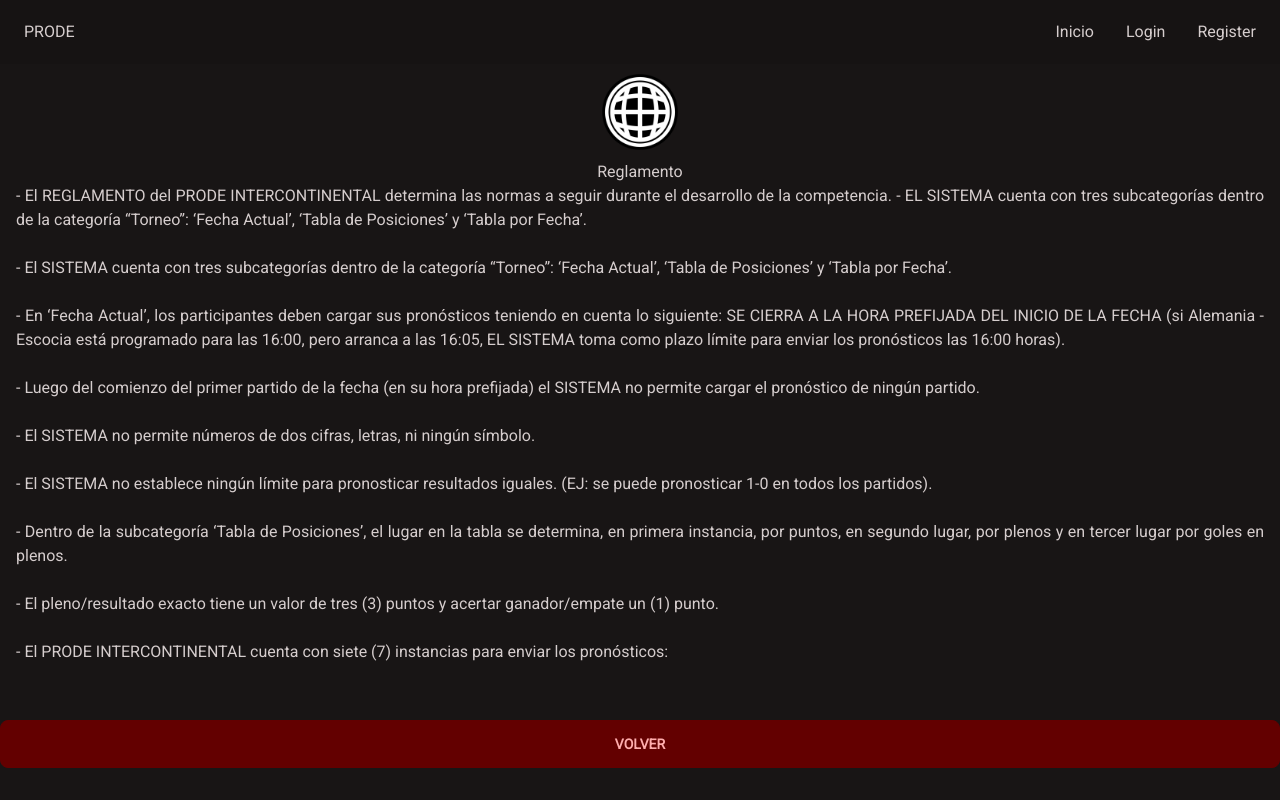
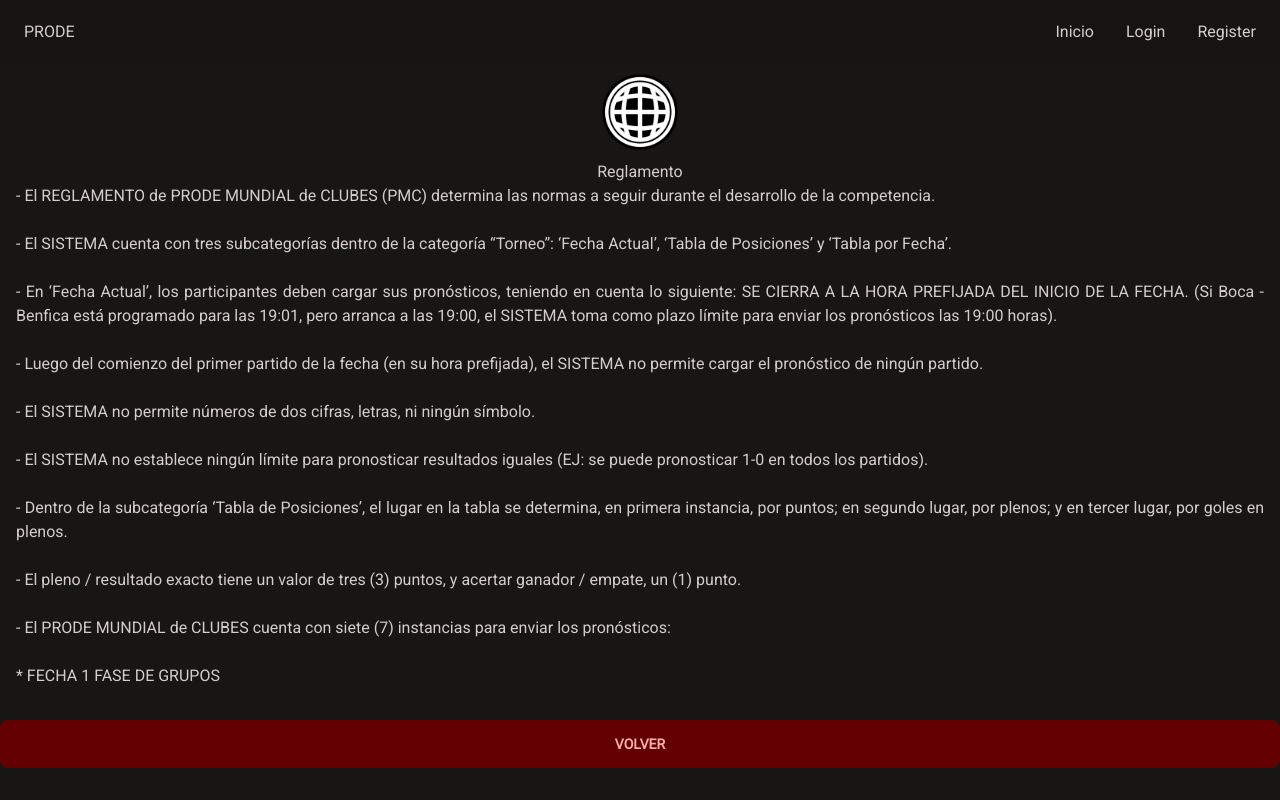
Before and after one commit to jnrdrgz/prode_webapp, a React (Create React App) app: page /rules in a window 1280 px wide. Built offline with nearby package versions, Linux system fonts and the light colour scheme.

Commit message:
update rules

```diff
--- a/src/pages/Rules.js
+++ b/src/pages/Rules.js
@@ -25,48 +25,47 @@ export const Rules = (props) => {
   	   		<h2 className="text-center">
   	   			Reglamento
   	   		</h2>
-  	   		<h2 className="px-4 text-center text-justify">
-  	   			- El REGLAMENTO del PRODE INTERCONTINENTAL determina las normas a seguir durante el desarrollo de la competencia.
+<h2 className="px-4 text-center text-justify">
+	- El REGLAMENTO de PRODE MUNDIAL de CLUBES (PMC) determina las normas a seguir durante el desarrollo de la competencia.
+	<br/><br/>
 
-- EL SISTEMA cuenta con tres subcategorías dentro de la categoría “Torneo”: ‘Fecha Actual’, ‘Tabla de Posiciones’ y ‘Tabla por Fecha’.<br/><br/>
+	- El SISTEMA cuenta con tres subcategorías dentro de la categoría “Torneo”: ‘Fecha Actual’, ‘Tabla de Posiciones’ y ‘Tabla por Fecha’.
+	<br/><br/>
 
+	- En ‘Fecha Actual’, los participantes deben cargar sus pronósticos, teniendo en cuenta lo siguiente: SE CIERRA A LA HORA PREFIJADA DEL INICIO DE LA FECHA. (Si Boca - Benfica está programado para las 19:01, pero arranca a las 19:00, el SISTEMA toma como plazo límite para enviar los pronósticos las 19:00 horas).
+	<br/><br/>
 
-- El SISTEMA cuenta con tres subcategorías dentro de la categoría “Torneo”: ‘Fecha Actual’, ‘Tabla de Posiciones’ y ‘Tabla por Fecha’.<br/><br/>
+	- Luego del comienzo del primer partido de la fecha (en su hora prefijada), el SISTEMA no permite cargar el pronóstico de ningún partido.
+	<br/><br/>
 
+	- El SISTEMA no permite números de dos cifras, letras, ni ningún símbolo.
+	<br/><br/>
 
-- En ‘Fecha Actual’, los participantes deben cargar sus pronósticos teniendo en cuenta lo siguiente: SE CIERRA A LA HORA PREFIJADA DEL INICIO DE LA FECHA (si Alemania - Escocia está programado para las 16:00, pero arranca a las 16:05, EL SISTEMA toma como plazo límite para enviar los pronósticos las 16:00 horas).
-<br/><br/>
+	- El SISTEMA no establece ningún límite para pronosticar resultados iguales (EJ: se puede pronosticar 1-0 en todos los partidos).
+	<br/><br/>
 
+	- Dentro de la subcategoría ‘Tabla de Posiciones’, el lugar en la tabla se determina, en primera instancia, por puntos; en segundo lugar, por plenos; y en tercer lugar, por goles en plenos.
+	<br/><br/>
 
-- Luego del comienzo del primer partido de la fecha (en su hora prefijada) el SISTEMA no permite cargar el pronóstico de ningún partido.<br/><br/>
+	- El pleno / resultado exacto tiene un valor de tres (3) puntos, y acertar ganador / empate, un (1) punto.
+	<br/><br/>
 
-- El SISTEMA no permite números de dos cifras, letras, ni ningún símbolo.<br/><br/>
+	- El PRODE MUNDIAL de CLUBES cuenta con siete (7) instancias para enviar los pronósticos:
+	<br/><br/>
 
+	* FECHA 1 FASE DE GRUPOS<br/>
+	* FECHA 2 FASE DE GRUPOS<br/>
+	* FECHA 3 FASE DE GRUPOS<br/>
+	* OCTAVOS DE FINAL<br/>
+	* CUARTOS DE FINAL<br/>
+	* SEMIFINALES<br/>
+	* FINAL<br/>
+	<br/>
 
-- El SISTEMA no establece ningún límite para pronosticar resultados iguales. (EJ: se puede pronosticar 1-0 en todos los partidos).<br/><br/>
+	- En el PRODE MUNDIAL de CLUBES se incluye el alargue en todas sus instancias.
+	<br/><br/>
+</h2>
 
-
-- Dentro de la subcategoría ‘Tabla de Posiciones’, el lugar en la tabla se determina, en primera instancia, por puntos, en segundo lugar, por plenos y en tercer lugar por goles en plenos.<br/><br/>
-
-- El pleno/resultado exacto tiene un valor de tres (3) puntos y acertar ganador/empate un (1) punto. <br/><br/>
-
-
-
-- El PRODE INTERCONTINENTAL cuenta con siete (7) instancias para enviar los pronósticos: <br/><br/>
-
-* 1) FECHA 1 EUROCOPA | FECHA 1 COPA AMÉRICA<br/>
-* 2) FECHA 2 EUROCOPA<br/>
-* 3) FECHA 3 EUROCOPA | FECHA 2 COPA AMÉRICA<br/>
-* 4) OCTAVOS EUROCOPA | FECHA 3 COPA AMÉRICA<br/>
-* 5) CUARTOS EUROCOPA | CUARTOS COPA AMÉRICA<br/>
-* 6) SEMIS EUROCOPA | SEMIS COPA AMÉRICA<br/>
-* 7) FINAL EUROCOPA | TERCER Y CUARTO PUESTO + FINAL COPA AMÉRICA<br/>
-
-<br/>
-- En el Prode Intercontinental se incluye el alargue en todas sus instancias.
-
-<br/><br/>
-  	   		</h2>
 		 </div>
 		 <Button className="btn-secondary btn-block my-8" title={"Volver"} onClick={() => navigate("/")}/>
 		</LayoutWithSidebar>
```
